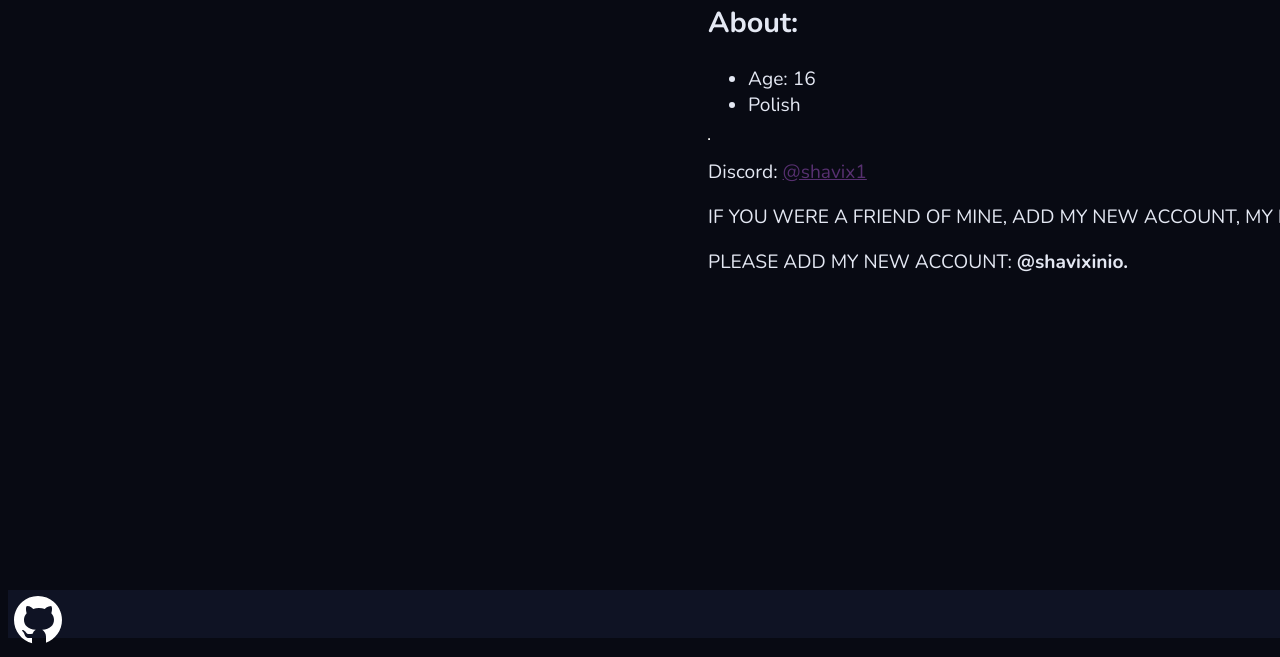
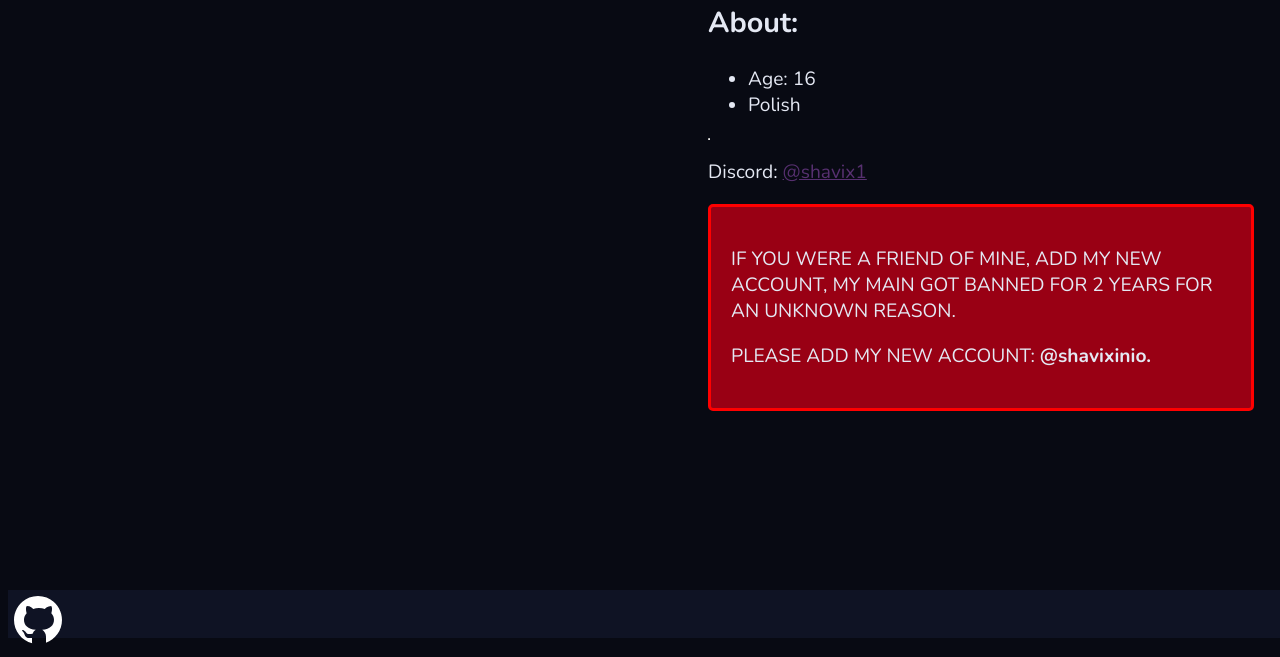
Before and after one commit to Shavixinio/Shavix.com, a plain HTML site: page index.html in a window 1280 px wide. Shown: the part 162-819 px from the top of the page. Drawn offline with nearby package versions, Linux system fonts and the light colour scheme.

Commit message:
Added a very important information

```diff
--- a/style.css
+++ b/style.css
@@ -23,6 +23,14 @@ h1 {
 
 a {
   color: #573070;
+}
+
+#info {
+  border: solid red;
+  background-color: #990014;
+  border-radius: 5px;
+  width: 500px;
+  padding: 20px;
 }
 
 footer {
```
